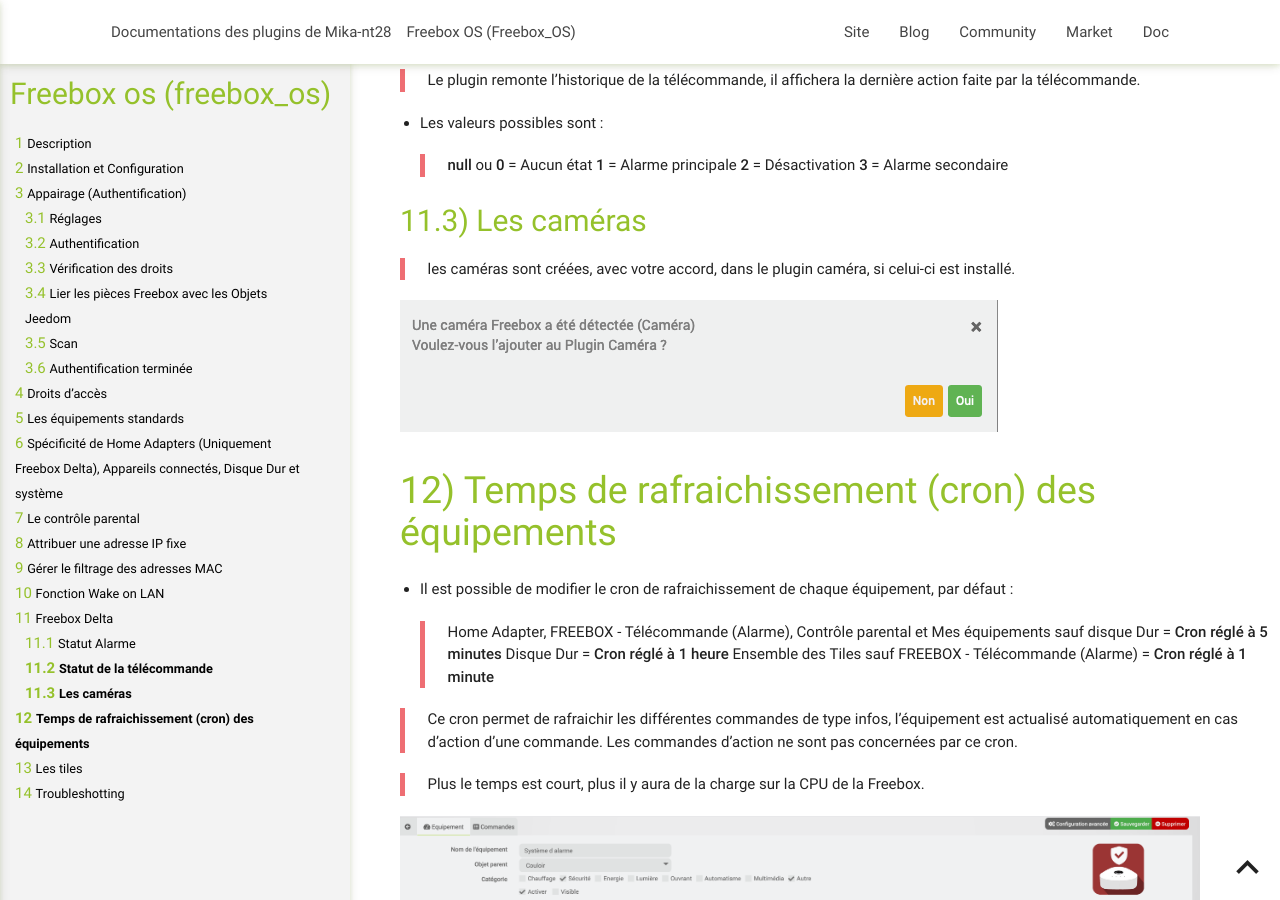
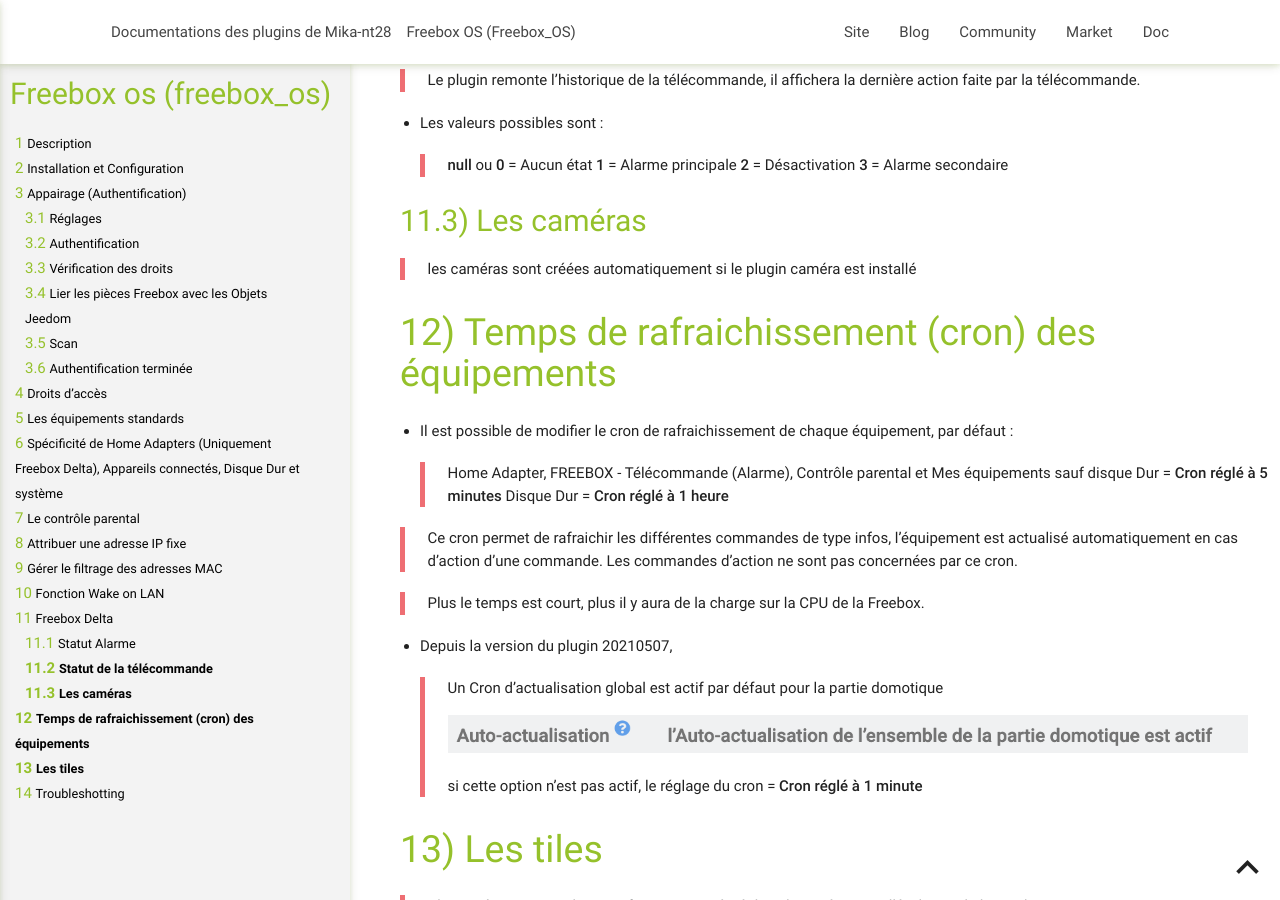
Before and after one commit to mika-nt28/Documentations, a Jekyll site: the page built from Freebox_OS/fr_FR/index.md, in a window 1280 px wide and 900 px high, scrolled down 10296 px. Built offline with Jekyll 4.4.1, drawn with Linux system fonts in a browser that asks for light colours.

Commit message:
update doc freebox

```diff
--- a/Freebox_OS/fr_FR/index.md
+++ b/Freebox_OS/fr_FR/index.md
@@ -300,23 +300,24 @@
 
 ## Les caméras
 
-> les caméras sont créées, avec votre accord, dans le plugin caméra, si celui-ci est installé.
-
-![Recherche des équipements spécifique Freebox delta](../images/msg_camera.png)
+> les caméras sont créées automatiquement si le plugin caméra est installé
 
 # Temps de rafraichissement (cron) des équipements
 
 - Il est possible de modifier le cron de rafraichissement de chaque équipement, par défaut :
   > Home Adapter, FREEBOX - Télécommande (Alarme), Contrôle parental et Mes équipements sauf disque Dur = **Cron réglé à 5 minutes**
   > Disque Dur = **Cron réglé à 1 heure**
-  > Ensemble des Tiles sauf FREEBOX - Télécommande (Alarme) = **Cron réglé à 1 minute**
 
 > Ce cron permet de rafraichir les différentes commandes de type infos, l'équipement est actualisé automatiquement en cas d'action d'une commande.
 > Les commandes d'action ne sont pas concernées par ce cron.
 
 > Plus le temps est court, plus il y aura de la charge sur la CPU de la Freebox.
 
-<p><img src="../images/cron.png" alt="Temps de rafraichissement" width="800" /></p>
+- Depuis la version du plugin 20210507,
+  > Un Cron d'actualisation global est actif par défaut pour la partie domotique
+  >
+  > <p><img src="../images/cron_tiles.png" alt="Temps de rafraichissement" width="800" /></p>
+  > si cette option n'est pas actif, le réglage du cron = **Cron réglé à 1 minute**
 
 # Les tiles
 
```
Also changed, not shown: Freebox_OS/images/cron_tiles.png (added), Freebox_OS/images/msg_camera.png (deleted), 1 other file.
